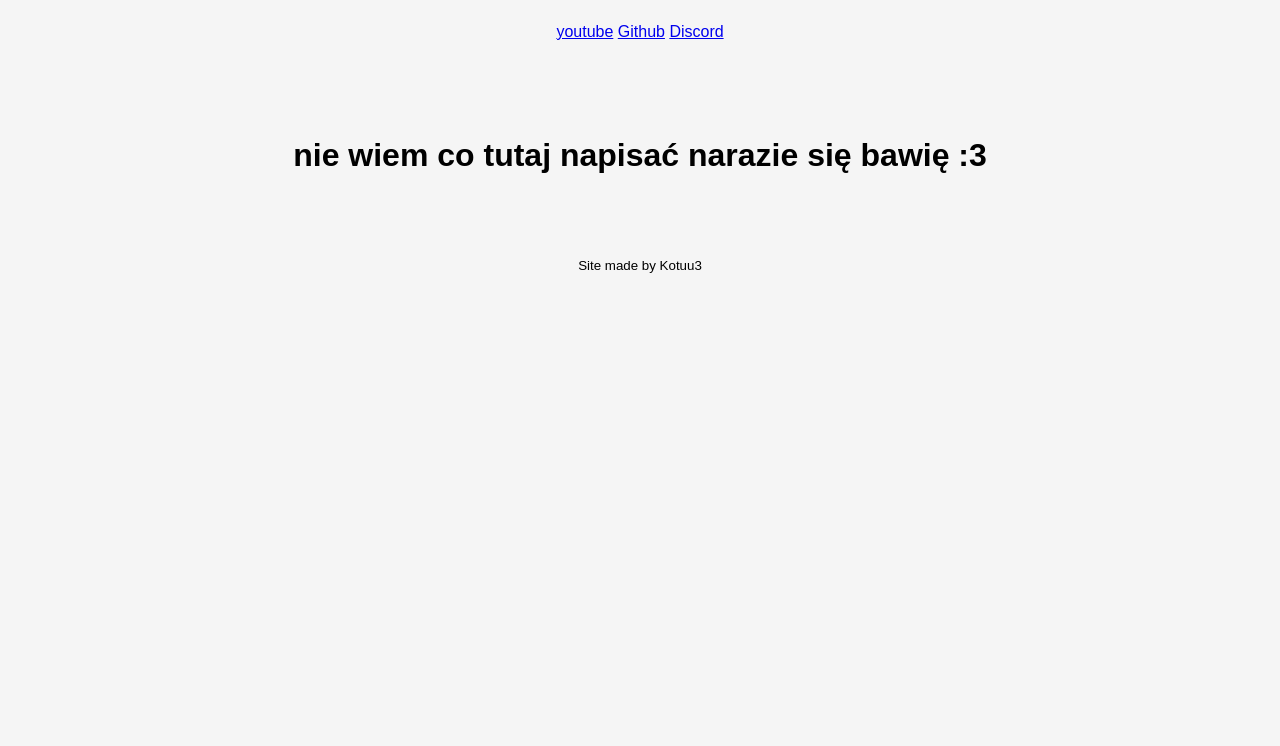
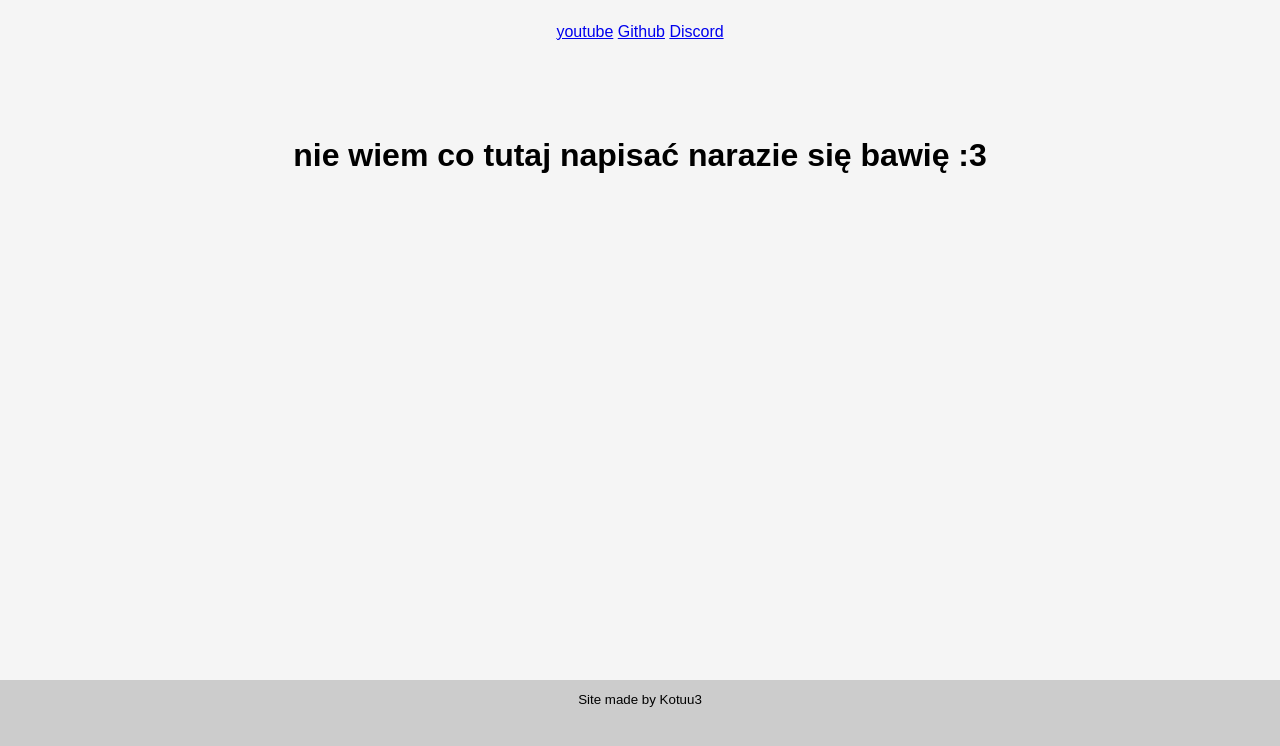
Before and after one commit to Kotuu3/kotuu3web, a plain HTML site: page index.html in a window 1280 px wide. Drawn offline with Linux system fonts and the light colour scheme.

Commit message:
Add files via upload

```diff
--- a/style.css
+++ b/style.css
@@ -9,3 +9,15 @@
     padding: 15px;
     text-align: center;
 }
+
+
+.footer {
+    padding: 10px;
+    text-align: center;
+    position: absolute;
+    bottom: 0;
+    left: 0;
+    right: 0;
+    height:100px;
+    background:#ccc
+}
```
